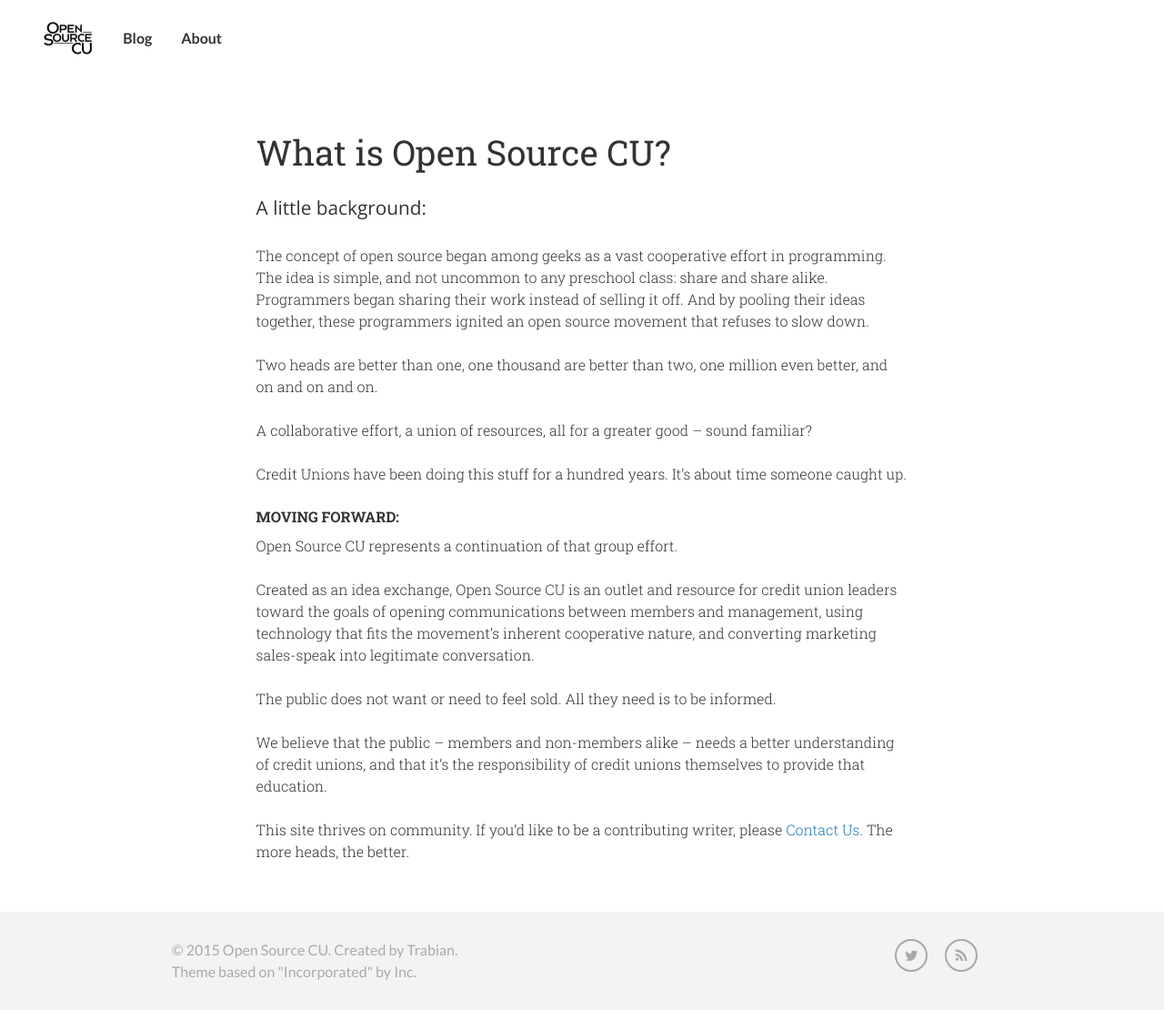
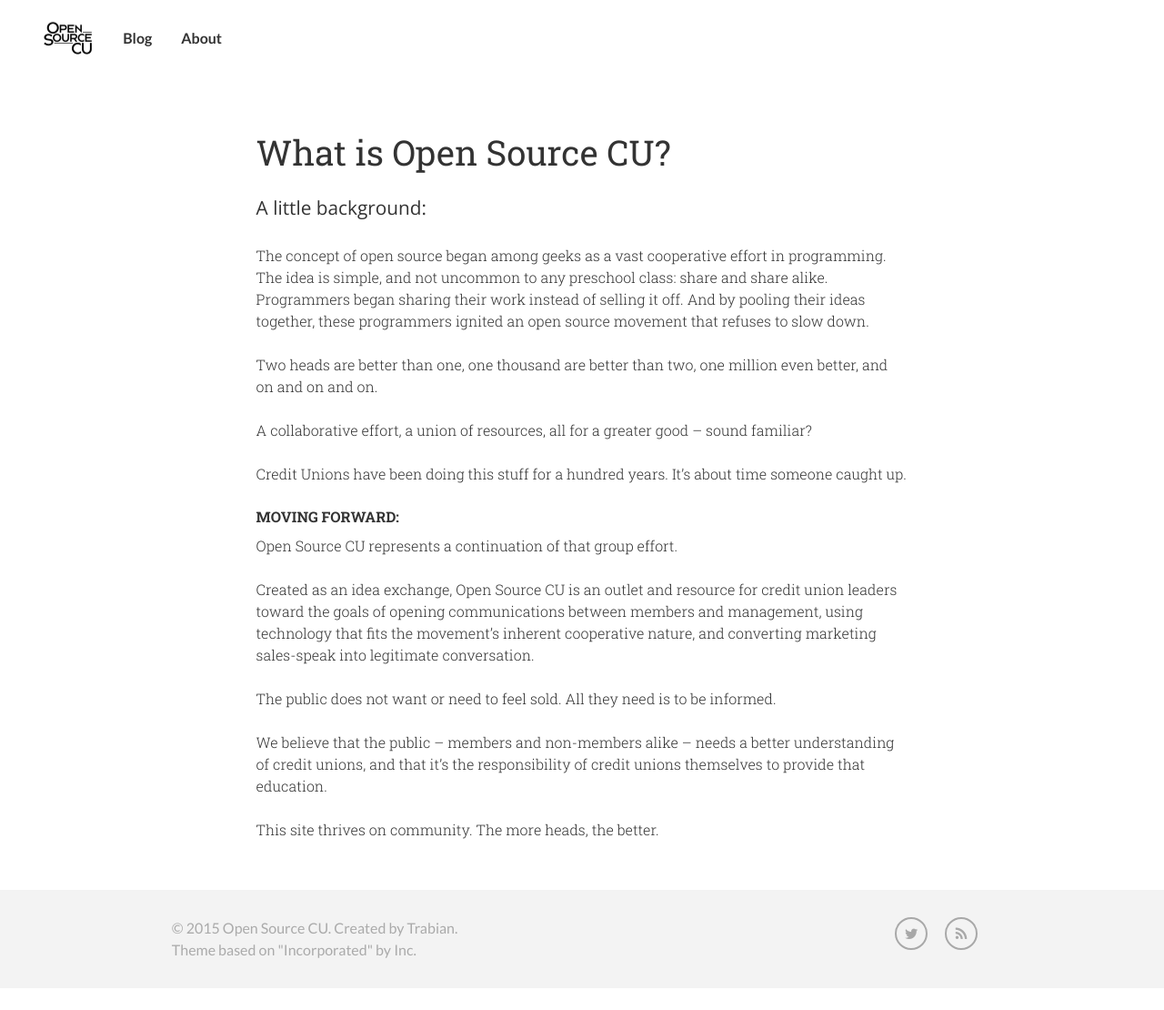
Before and after one commit to opensourcecu/opensourcecu.github.io, a Jekyll site: the page built from about.md, in a window 1280 px wide. Shown: the whole page at 91% size. Built offline with Jekyll 4.4.1, drawn with Linux system fonts in a browser that asks for light colours; nearby versions of some CDN libraries; some web fonts are replaced; after the commit the page ends 1086 px from its top, so only the background shows below that.

```diff
--- a/about.md
+++ b/about.md
@@ -32,4 +32,4 @@ permalink: /about/
 <p>We believe that the public &#8211; members and non-members alike &#8211; needs a better understanding of credit unions, and that it&#8217;s the responsibility of credit unions themselves to provide that education.</p>
 
 
-<p>This site thrives on community. If you&#8217;d like to be a contributing writer, please <a href="/contact">Contact Us</a>. The more heads, the better.</p>
+<p>This site thrives on community. The more heads, the better.</p>
```
